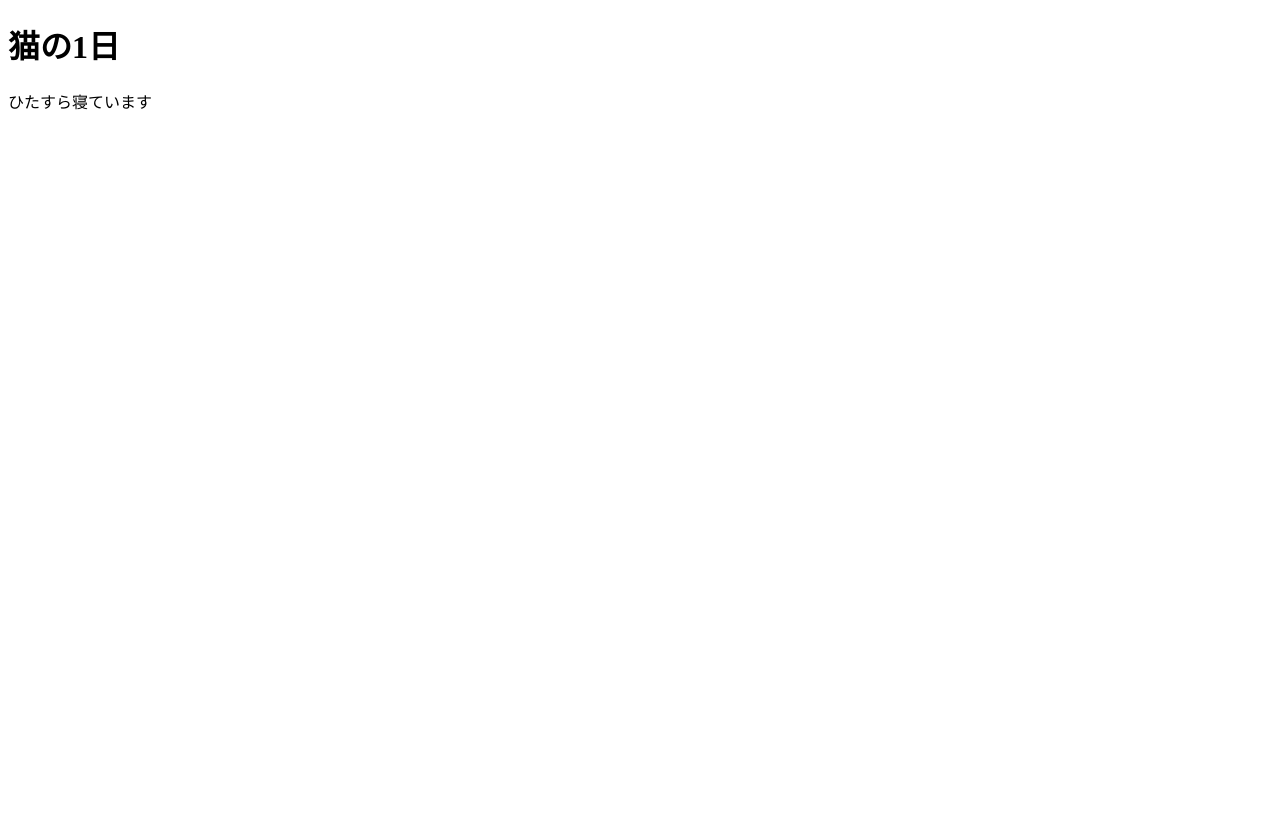
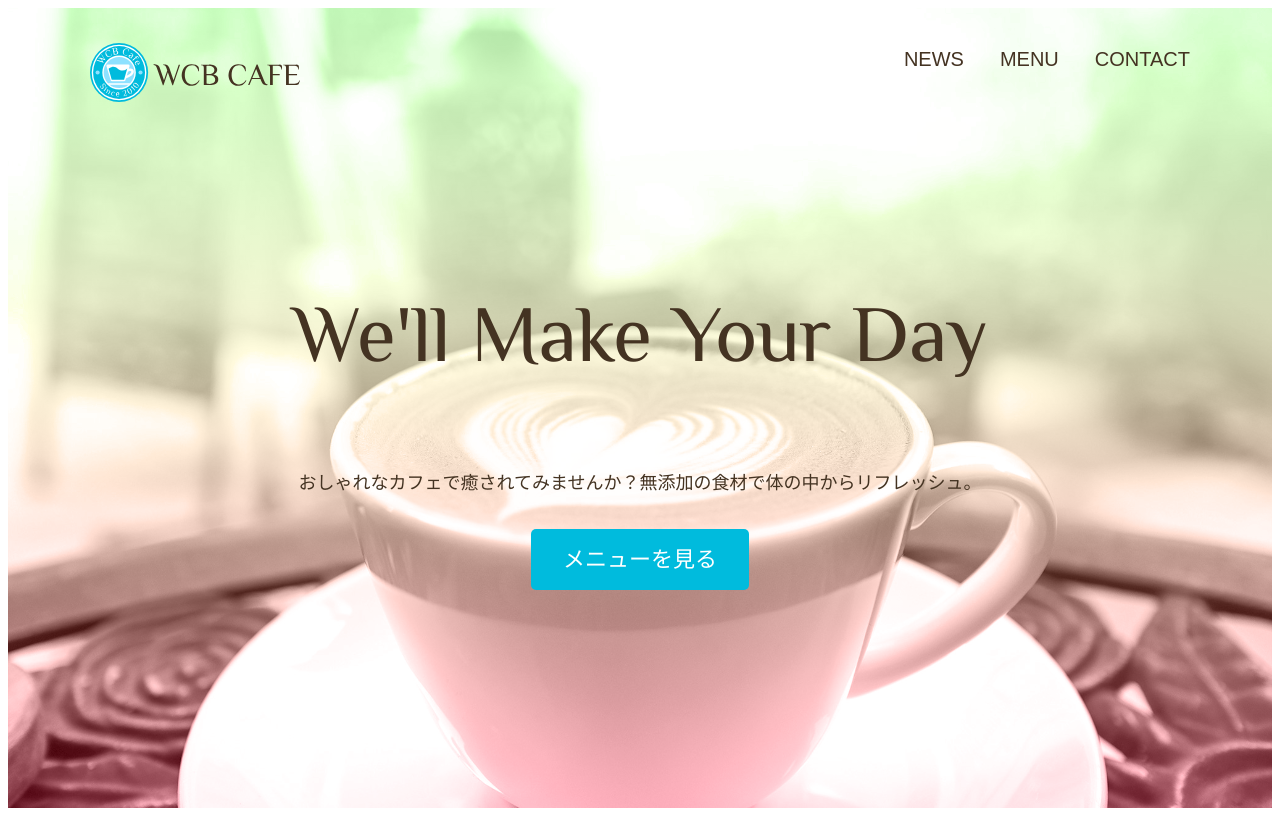
Before and after one commit to Hijikata1869/html-css-basis, a plain HTML site: page index.html in a window 1280 px wide. Drawn offline with Linux system fonts and the light colour scheme.

Commit message:
add top page

```diff
--- /dev/null
+++ b/css/style.css
@@ -0,0 +1,94 @@
+@charset "UTF-8";
+html {
+  font-size: 100%;
+}
+body {
+  font-family: "Yu Gothic Medium", "游ゴシック Medium", YuGothic, "游ゴシック体",
+    "ヒラギノ角ゴ Pro W3", sans-serif;
+  line-height: 1.7;
+  color: #432;
+}
+a {
+  text-decoration: none;
+}
+img {
+  max-width: 100%;
+}
+
+/* HEADER */
+.logo {
+  width: 210px;
+  margin-top: 14px;
+}
+.main-nav {
+  display: flex;
+  font-size: 1.25rem;
+  text-transform: uppercase;
+  margin-top: 34px;
+  list-style: none;
+}
+.main-nav li {
+  margin-left: 36px;
+}
+.main-nav a {
+  color: #432;
+}
+.main-nav a:hover {
+  color: #0bd;
+}
+.page-header {
+  display: flex;
+  justify-content: space-between;
+}
+.wrapper {
+  max-width: 1100px;
+  margin: 0 auto;
+  padding: 0 4%;
+}
+
+/* HOME */
+.home-content {
+  text-align: center;
+  margin-top: 10%;
+}
+.home-content p {
+  font-size: 1.125rem;
+  margin: 10px 0 42px;
+}
+
+/* 見出し */
+.page-title {
+  font-size: 5rem;
+  font-family: "Philosopher", serif;
+  text-transform: uppercase;
+  font-weight: normal;
+}
+
+/* ボタン */
+.button {
+  font-size: 1.375rem;
+  background: #0bd;
+  color: #fff;
+  border-radius: 5px;
+  padding: 18px 32px;
+}
+.button:hover {
+  background: #0090aa;
+}
+
+/* 大きな背景画像 */
+.big-bg {
+  background-size: cover;
+  background-position: center top;
+  background-repeat: no-repeat;
+}
+
+#home {
+  background-image: url(../images/main-bg.jpg),
+    linear-gradient(#c9ffbf, #ffafbd);
+  background-blend-mode: luminosity;
+  min-height: 100vh;
+}
+#home .page-title {
+  text-transform: none;
+}
--- a/index.html
+++ b/index.html
@@ -1,12 +1,31 @@
 <!DOCTYPE html>
 <html lang="ja">
-    <head>
-        <meta charset="UTF-8">
-        <title>猫の実態</title>
-    </head>
+    <meta charset="UTF-8" />
+    <title>WCB Cafe</title>
+    <meta name="description" content="ブレンドコーヒーとヘルシーなオーガニックフードを提供するカフェ">
+    <link rel="stylesheet" href="https://fonts.googleapis.com/css?family=Philosopher">
+    <link rel="stylesheet" href="css/style.css" />
+    <link rel="icon" type="image/png" href="images/favicon.png">
+  </head>
 
-    <body>
-        <h1>猫の1日</h1>
-        <p>ひたすら寝ています</p>
-    </body>
+  <body>
+    <div id="home" class="big-bg">
+    <header class="page-header wrapper">
+        <h1><a href="index.html"><img class="logo" src="images/logo.svg" alt="WCBカフェホーム"></a></h1>
+        <nav>
+            <ul class="main-nav">
+                <li><a href="news.html">News</a></li>
+                <li><a href="menu.html">Menu</a></li>
+                <li><a href="contact.html">Contact</a></li>
+            </ul>
+        </nav>
+    </header>
+
+    <div class="home-content wrapper">
+        <h2 class="page-title">We'll Make Your Day</h2>
+        <p>おしゃれなカフェで癒されてみませんか？無添加の食材で体の中からリフレッシュ。</p>
+        <a href="menu.html" class="button">メニューを見る</a>
+    </div>
+</div>
+  </body>
 </html>
```
Also changed, not shown: images/contact-bg.jpg (added), images/favicon.png (added), images/logo.svg (added), images/main-bg.jpg (added), images/menu-bg.jpg (added), images/menu1.jpg (added), images/menu2.jpg (added), images/menu3.jpg (added), images/menu4.jpg (added), images/menu5.jpg (added), images/menu6.jpg (added), images/menu7.jpg (added), images/menu8.jpg (added), images/menu9.jpg (added), 4 more files.
